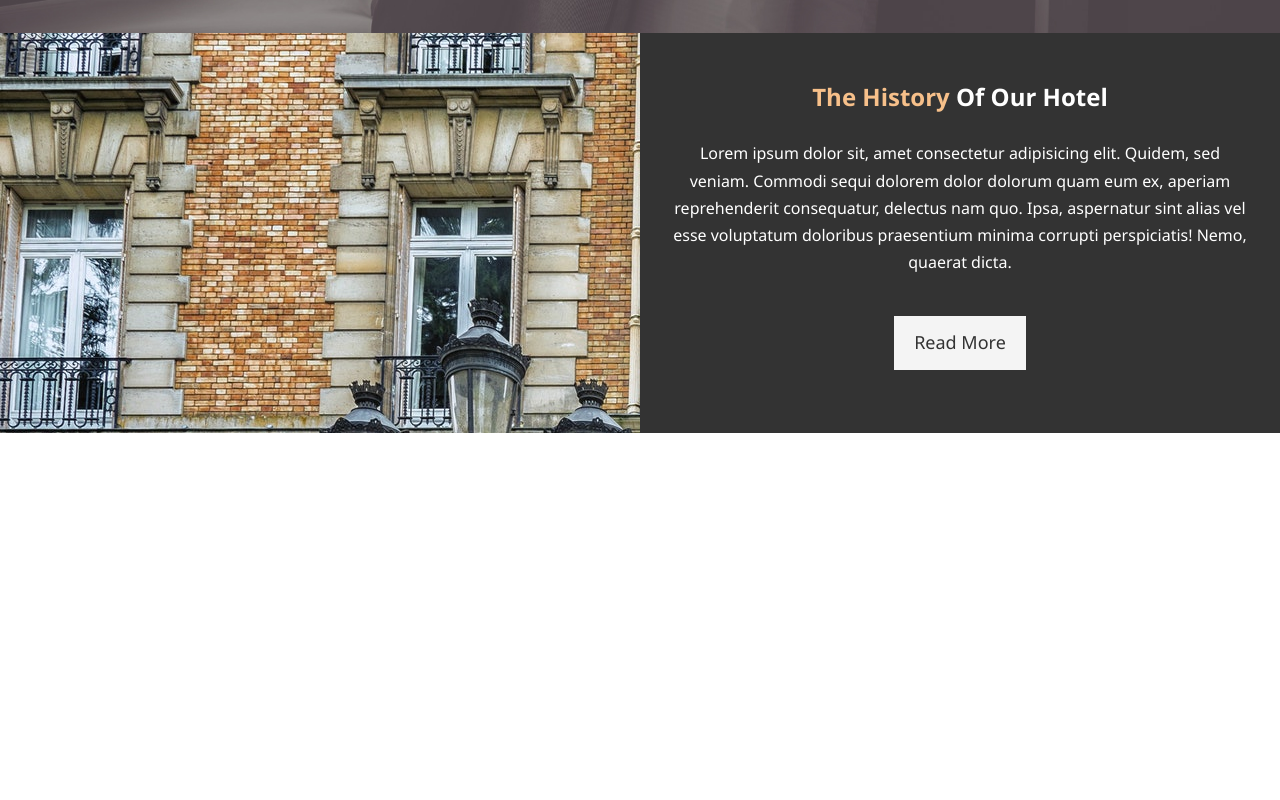
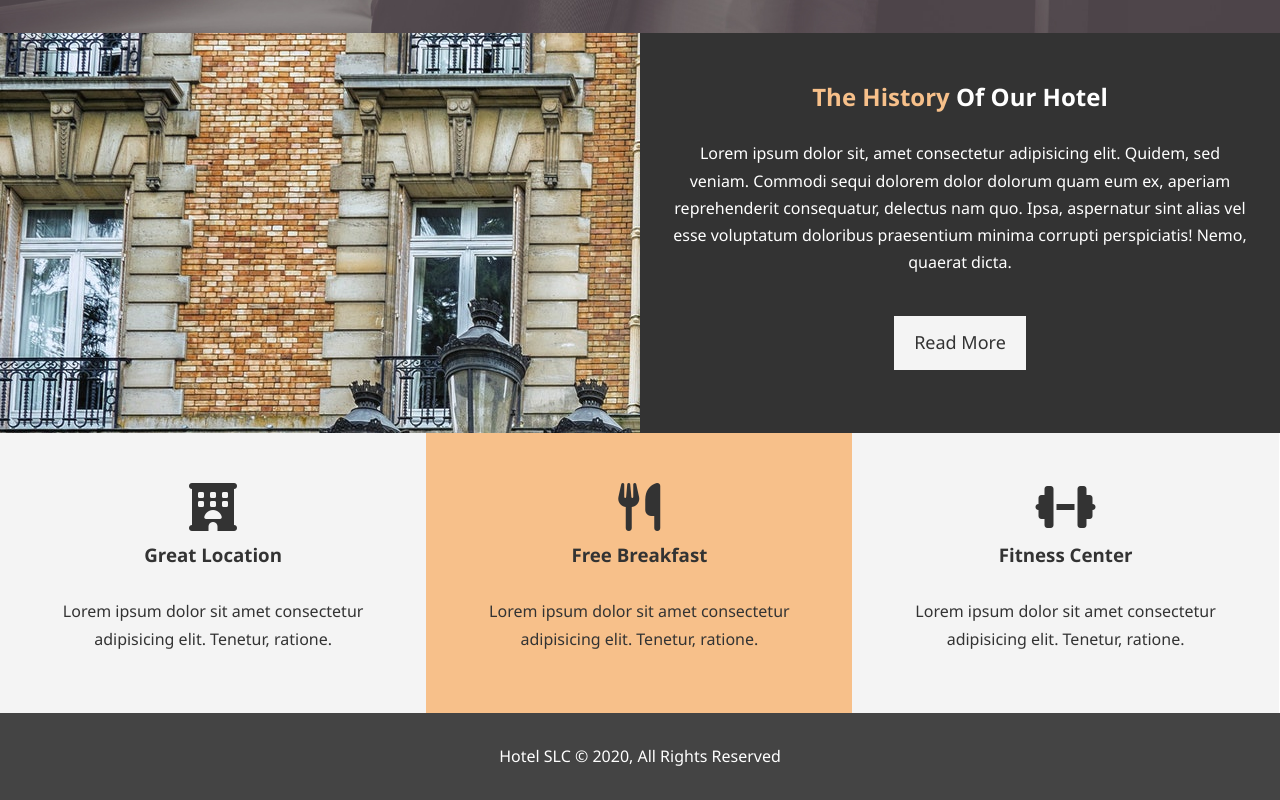
Before and after one commit to StephenGreen88/HotelWebsite, a plain HTML site: page index.html in a window 1280 px wide. Shown: the part 634-1434 px from the top of the page. Before the commit the page ends 1067 px from the top, so only its background shows below. Drawn offline with Linux system fonts and the light colour scheme.

Commit message:
Added features and footer sections to the index.html, added font awesome icons, finished styling index.html

```diff
--- a/css/style.css
+++ b/css/style.css
@@ -75,6 +75,15 @@ p {
 
 .text-primary {
     color: #f7c08a;
+}
+
+.bg-primary {
+    background: #f7c08a;
+    color: #333;
+}
+
+.clr {
+ clear: both;
 }
 
 /* Navbar */
@@ -160,3 +169,23 @@ p {
 #home-info .info-content p {
     padding-bottom: 30px;
 }
+
+/* Features Section */
+.box {
+    float: left;
+    width: 33.3%;
+    padding: 50px;
+    text-align: center;
+}
+
+.box i {
+    margin-bottom: 10px;
+}
+
+/* Footer */
+#main-footer {
+    text-align: center;
+    background: #444;
+    color: #fff;
+    padding: 20px;
+}
--- a/index.html
+++ b/index.html
@@ -6,6 +6,9 @@
     <meta name="viewport" content="width=device-width, initial-scale=1.0">
     <meta name="description" content="Welcome to the best hotel in the Salt Lake City area.">
     <meta name="keywords" content="hotel, salt lake city, utah, downtown">
+    <!-- Font Awesome -->
+    <script src="https://kit.fontawesome.com/f2b8a40299.js" crossorigin="anonymous"></script>
+    <!-- CSS -->
     <link rel="stylesheet" href="./css/style.css">
     <title>Hotel SLC | Welcome</title>
 </head>
@@ -43,9 +46,32 @@
             <p>Lorem ipsum dolor sit, amet consectetur adipisicing elit. Quidem, sed veniam. Commodi sequi dolorem dolor
                 dolorum quam eum ex, aperiam reprehenderit consequatur, delectus nam quo. Ipsa, aspernatur sint alias
                 vel esse voluptatum doloribus praesentium minima corrupti perspiciatis! Nemo, quaerat dicta.</p>
-                <a href="about.html" class="btn btn-light">Read More</a>
+            <a href="about.html" class="btn btn-light">Read More</a>
         </div>
     </section>
+    <!-- Features Section -->
+    <section id="features">
+        <div class="box bg-light">
+            <i class="fas fa-hotel fa-3x"></i>
+            <h3>Great Location</h3>
+            <p>Lorem ipsum dolor sit amet consectetur adipisicing elit. Tenetur, ratione.</p>
+        </div>
+        <div class="box bg-primary">
+            <i class="fas fa-utensils fa-3x"></i>
+            <h3>Free Breakfast</h3>
+            <p>Lorem ipsum dolor sit amet consectetur adipisicing elit. Tenetur, ratione.</p>
+        </div>
+        <div class="box bg-light">
+            <i class="fas fa-dumbbell fa-3x"></i>
+            <h3>Fitness Center</h3>
+            <p>Lorem ipsum dolor sit amet consectetur adipisicing elit. Tenetur, ratione.</p>
+        </div>
+    </section>
+    <!-- Footer Section -->
+    <div class="clr"></div>
+    <footer id="main-footer">
+        <p>Hotel SLC &copy; 2020, All Rights Reserved</p>
+    </footer>
 </body>
 
 </html>
```
